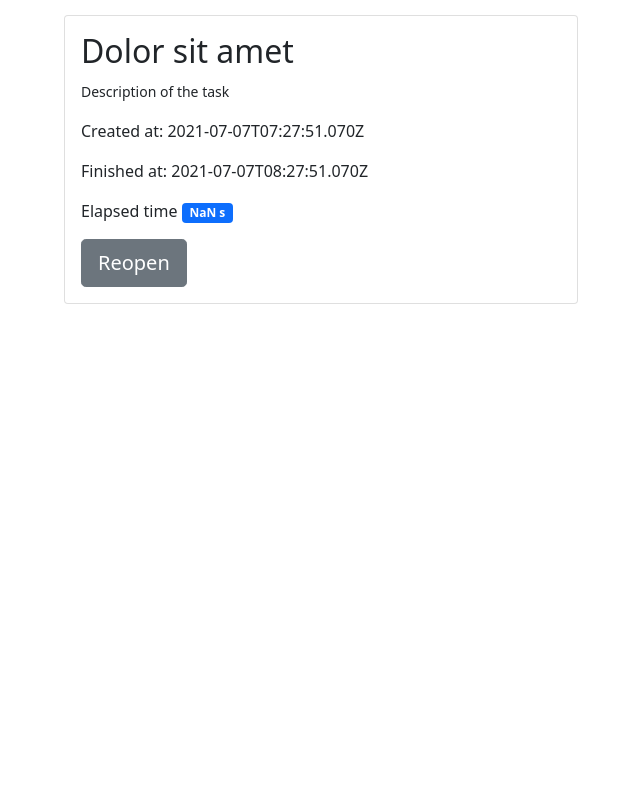
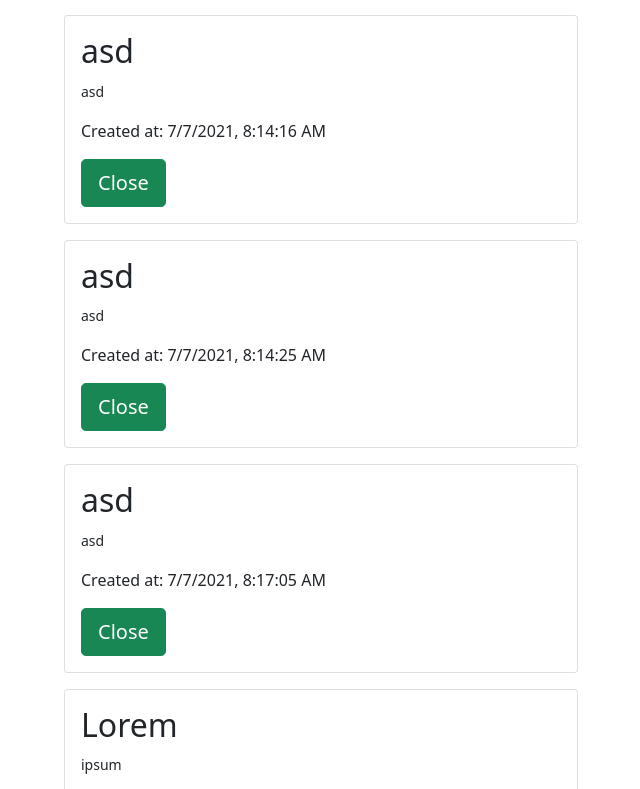
Before and after one commit to MarcinGrygierek/advanced-react-training-5-7, a React (Create React App) app in the folder todo-app/: page / in a window 1280 px wide. Shown: the part 471-1260 px from the top of the page, without its empty margins (50-690 px from the left). Before the commit the page ends 800 px from the top, so only its background shows below. Built offline with nearby package versions, Linux system fonts and the light colour scheme; data requests are answered from the project's data file.

Commit message:
list, create tasks

```diff
--- a/todo-app/src/db/db.json
+++ b/todo-app/src/db/db.json
@@ -1,17 +1,46 @@
 {
   "tasks": [
     {
-            "id": "123addd",
-            "name": "Lorem",
-            "description": "Description of the task",
-            "createdAt": "2021-07-07T07:27:51.070Z"
+      "name": "asd",
+      "description": "asd",
+      "createdAt": "2021-07-07T08:11:56.070Z",
+      "finishedAt": null,
+      "id": "8d02a471-eebd-4e02-a561-e13ff45b8f46"
     },
     {
-            "id": "112323d",
-            "name": "Dolor sit amet",
-            "description": "Description of the task",
-            "createdAt": "2021-07-07T07:27:51.070Z",
-            "finishedAt": "2021-07-07T08:27:51.070Z"
+      "name": "asd",
+      "description": "asd",
+      "createdAt": "2021-07-07T08:14:16.448Z",
+      "finishedAt": null,
+      "id": "94e61ff3-315c-49f2-a3f9-405ab76ab28e"
+    },
+    {
+      "name": "asd",
+      "description": "asd",
+      "createdAt": "2021-07-07T08:14:25.931Z",
+      "finishedAt": null,
+      "id": "92782c78-ca06-4ec0-ae51-2b782e5ce548"
+    },
+    {
+      "name": "asd",
+      "description": "asd",
+      "createdAt": "2021-07-07T08:17:05.679Z",
+      "finishedAt": null,
+      "id": "00ad4f64-fc7f-4655-a7c2-d7fcecd13d68"
+    },
+    {
+      "name": "Lorem",
+      "description": "ipsum",
+      "createdAt": "2021-07-07T08:18:47.195Z",
+      "finishedAt": null,
+      "id": "99974c38-8828-4519-887e-5b9a0d7e10ca"
+    },
+    {
+      "name": "sdfsdfsdfs",
+      "description": "sdfsdf",
+      "createdAt": "2021-07-07T08:21:31.444Z",
+      "finishedAt": null,
+      "id": "6d6550e7-27dc-42a0-85f8-dfa8e0fcbb64"
     }
   ]
 }
--- a/todo-app/src/features/tasks/tasks-slice.ts
+++ b/todo-app/src/features/tasks/tasks-slice.ts
@@ -1,16 +1,9 @@
 import { createAsyncThunk, createSlice } from "@reduxjs/toolkit";
 import { v4 as uuidv4 } from 'uuid';
-import { SingleTask } from "../../types/task";
+import { SingleTask, TaskRes, TaskToCreate } from "../../types/task";
 
 interface TasksState {
     items: SingleTask[]
-}
-
-interface AddNewTask {
-    payload: {
-        name: string;
-        description: string
-    }
 }
 
 interface CloseTask {
@@ -21,12 +14,43 @@ interface OpenTask {
     payload: string
 }
 
+const mapTask = (res: TaskRes): SingleTask => {
+    return {
+        ...res,
+        createdAt: new Date(res.createdAt),
+        finishedAt: res.finishedAt ? new Date(res.finishedAt) : null
+    };
+}
+
 export const getTasks = createAsyncThunk<SingleTask[]>(
     'tasks/getTasks',
     async () => {
         const res = await fetch('http://localhost:3001/tasks');
-        const data = await res.json();
-        return data;
+        const data: TaskRes[] = await res.json();
+        return data.map(mapTask);
+    }
+)
+
+export const createTask = createAsyncThunk<SingleTask, TaskToCreate>(
+    'tasks/createTask',
+    async (task: TaskToCreate) => {
+        const {name, description} = task;
+        const newTask: SingleTask = {
+            name,
+            description,
+            createdAt: new Date(),
+            finishedAt: null,
+            id: uuidv4()
+        }
+        const res = await fetch('http://localhost:3001/tasks', {
+            method: 'POST',
+            body: JSON.stringify(newTask),
+            headers: {
+                'Content-Type': 'application/json'
+            }
+        });
+        const data: TaskRes = await res.json();
+        return mapTask(data);
     }
 )
 
@@ -36,16 +60,6 @@ export const tasksSlice = createSlice({
         items: []
     },
     reducers: {
-        createTask: (state: TasksState, action: AddNewTask) => {
-            const newTask: SingleTask = {
-                name: action.payload.name,
-                description: action.payload.description,
-                createdAt: new Date(),
-                finishedAt: null,
-                id: uuidv4()
-            }
-            state.items.push(newTask);
-        },
         closeTask: (state: TasksState, action: CloseTask) => {
             state.items = state.items.map(el => {
                if(el.id === action.payload) return {
@@ -69,7 +83,11 @@ export const tasksSlice = createSlice({
         builder.addCase(getTasks.fulfilled, (state, action) => {
             state.items = action.payload as any;
         })
+        builder.addCase(createTask.fulfilled, (state, action) => {
+            state.items = [...state.items, action.payload] as any;
+            console.log(action);
+        })
     }
 })
 
-export const { createTask, closeTask, openTask } = tasksSlice.actions;
+export const { closeTask, openTask } = tasksSlice.actions;
--- a/todo-app/src/hooks/useTasks.tsx
+++ b/todo-app/src/hooks/useTasks.tsx
@@ -22,7 +22,7 @@ export function useTasks() {
     }
 
     const addNewTask = (name: string, description: string) => {
-       dispatch(createTask({ name, description }));
+       dispatch(createTask({name, description}));
     }
 
     return {
```
Also changed, not shown: todo-app/src/types/task.ts (+14 -1 lines). Lines whose indentation alone changed are shown as unchanged.
